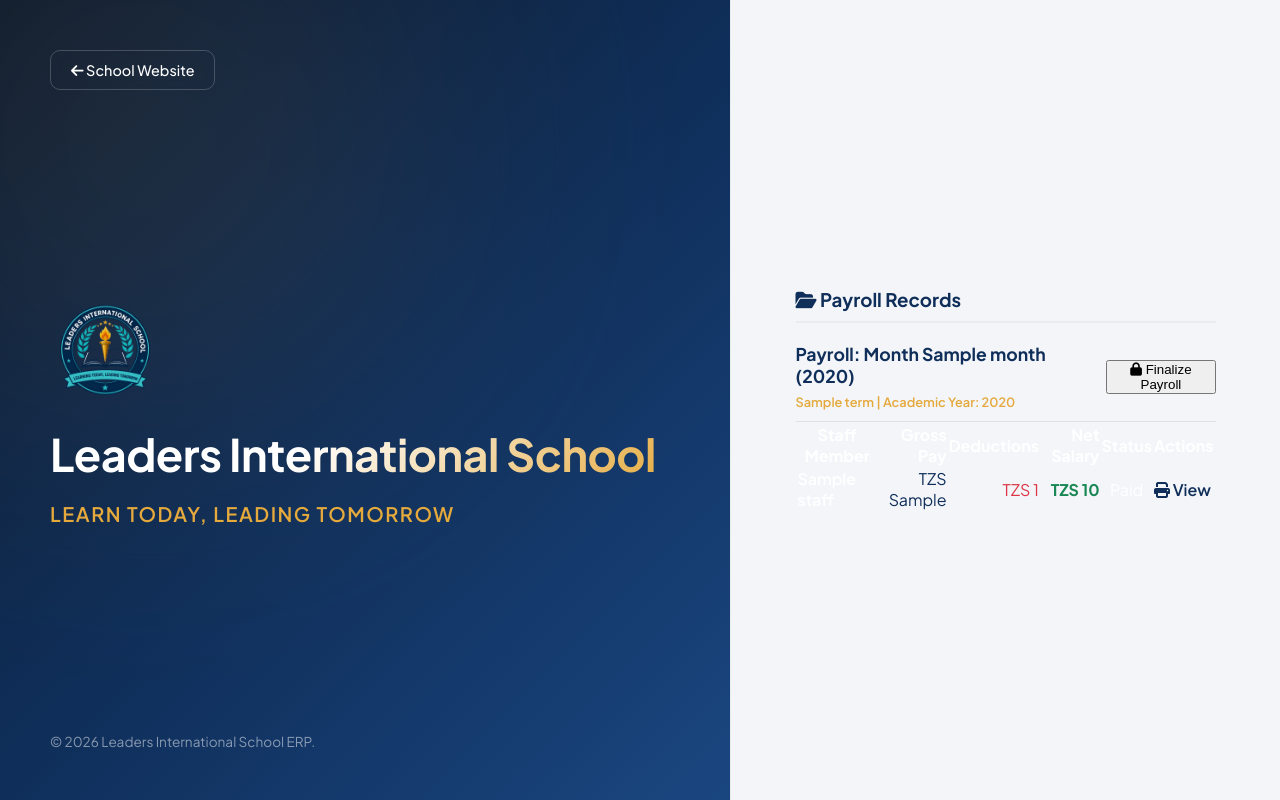
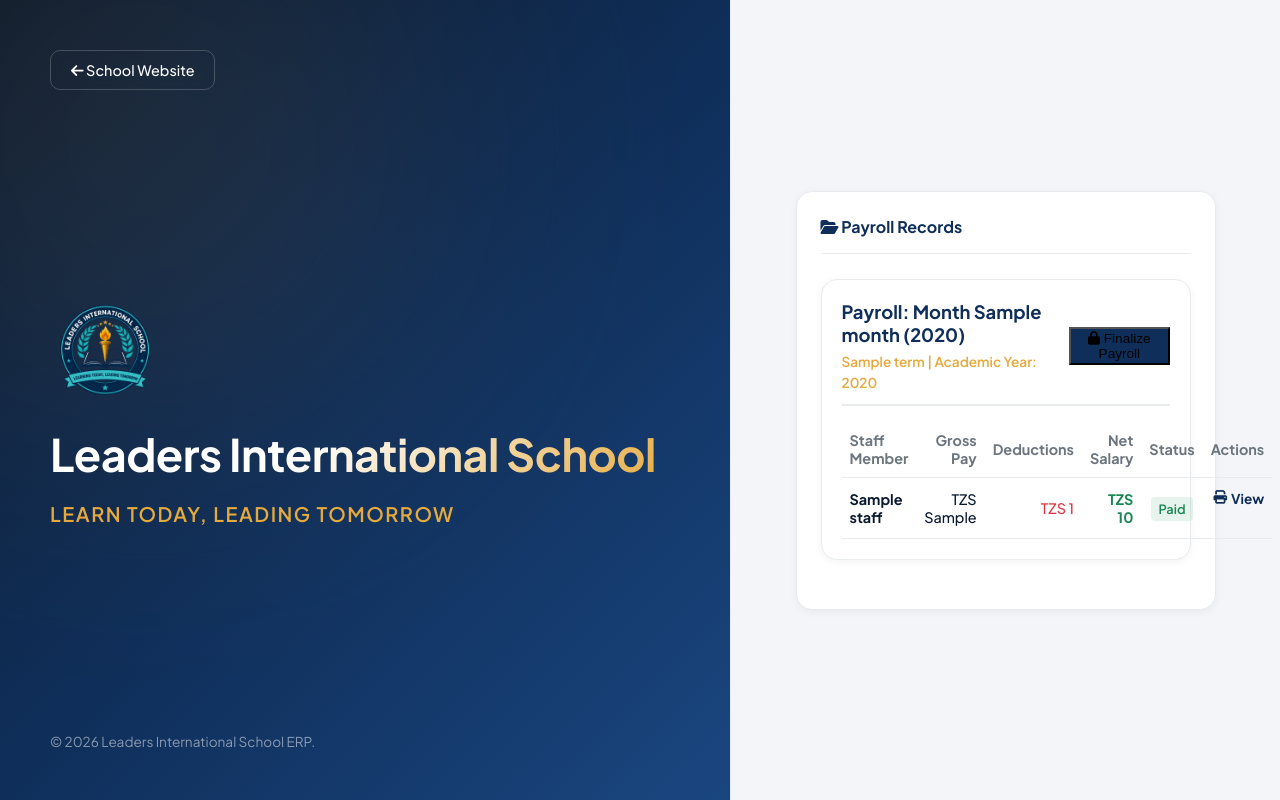
Before and after one commit to johnsirmurs-tech/leadersinternationalschool, a Django app: template templates/erp_core/financials/payroll_list.html in a window 1280 px wide. Run offline with Django 4.2, Linux system fonts and the light colour scheme; the template is opened without the code that fills it: most values are stand-ins (such as "Sample title", 1, 10 or a date in 2020).

Commit message:
feat: redesign Monthly Payroll tab to display records in main page, generate drafts in modal, and allow editing pending draft payslips in modal popups

```diff
--- a/erp_core/urls.py
+++ b/erp_core/urls.py
@@ -38,6 +38,7 @@ urlpatterns = [
     path('financials/payroll/', views.payroll_list, name='payroll_list'),
     path('financials/payroll/finalize/<int:payroll_id>/', views.finalize_payroll, name='finalize_payroll'),
     path('financials/payslip/<int:payslip_id>/', views.view_payslip, name='view_payslip'),
+    path('financials/payslip/edit/<int:payslip_id>/', views.edit_payslip, name='edit_payslip'),
     path('financials/expenses/', views.expense_list, name='expense_list'),
 
     # Phase 4 URLs
--- a/templates/erp_core/financials/payroll_list.html
+++ b/templates/erp_core/financials/payroll_list.html
@@ -111,14 +111,16 @@
     </div>
 {% endif %}
 
-<div class="flex-container">
-    {% if is_accountant_or_director %}
-    <div class="form-card">
-        <h3 style="color: var(--primary); font-weight: 700; margin-bottom: 20px; border-bottom: 2px solid var(--gray-200); padding-bottom: 10px;">
-            <i class="fa-solid fa-plus-circle"></i> Generate Payroll Draft
-        </h3>
+{% if request.GET.action == 'new' %}
+    <!-- Renders inside the modal popup overlay when 'New Payroll' is clicked -->
+    <div class="content-card" style="max-width: 600px; margin: 0 auto;">
+        <div class="card-header-flex" style="border-bottom: 2px solid var(--border-color); padding-bottom: 15px; margin-bottom: 20px;">
+            <h4 style="color: var(--primary); font-weight: 700; margin: 0;">
+                <i class="fa-solid fa-plus-circle"></i> Generate Payroll Draft
+            </h4>
+        </div>
 
-        <form method="POST">
+        <form method="POST" action="{% url 'payroll_list' %}">
             {% csrf_token %}
             <input type="hidden" name="action" value="generate">
 
@@ -159,36 +161,45 @@
                 </select>
             </div>
 
-            <button type="submit" class="btn-submit">
+            <button type="submit" class="btn-save" style="width: 100%;">
                 <i class="fa-solid fa-calculator"></i> Generate Draft Payroll
             </button>
         </form>
     </div>
-    {% endif %}
-
-    <div class="list-card">
-        <h3 style="color: var(--primary); font-weight: 700; margin-bottom: 20px; border-bottom: 2px solid var(--gray-200); padding-bottom: 10px;">
-            <i class="fa-solid fa-folder-open"></i> Payroll Records
-        </h3>
+{% else %}
+    <!-- Renders as the main full workspace page -->
+    <div class="content-card">
+        <div class="card-header-flex" style="margin-bottom: 25px;">
+            <h4 style="margin: 0; color: var(--primary); font-weight: 700;">
+                <i class="fa-solid fa-folder-open"></i> Payroll Records
+            </h4>
+            {% if is_accountant_or_director %}
+                <a href="{% url 'payroll_list' %}?action=new" class="btn-submit" style="display: inline-flex; align-items: center; gap: 8px; width: auto; padding: 10px 20px; font-size: 0.9rem; text-decoration: none; border-radius: var(--radius-md); font-weight: 700; background: linear-gradient(135deg, var(--primary) 0%, var(--primary-light) 100%); color: var(--white); box-shadow: var(--shadow-sm);">
+                    <i class="fa-solid fa-plus-circle"></i> New Payroll
+                </a>
+            {% endif %}
+        </div>
 
         {% for p in payrolls %}
-            <div class="payroll-item">
-                <div style="display: flex; justify-content: space-between; align-items: center; border-bottom: 1.5px solid var(--gray-300); padding-bottom: 10px;">
+            <div class="payroll-item" style="border: 1px solid var(--border-color); border-radius: var(--radius-lg); padding: 20px; margin-bottom: 25px; background-color: var(--bg-card); box-shadow: var(--shadow-sm);">
+                <div style="display: flex; justify-content: space-between; align-items: center; border-bottom: 2.5px solid var(--border-color); padding-bottom: 12px; margin-bottom: 15px;">
                     <div>
-                        <h4 style="color: var(--primary); font-weight: 700; font-size: 1.1rem; margin-bottom: 3px;">
+                        <h4 style="color: var(--primary); font-weight: 700; font-size: 1.15rem; margin: 0 0 4px 0;">
                             Payroll: Month {{ p.month }} ({{ p.year }})
                         </h4>
-                        <span style="font-size: 0.8rem; font-weight: 600; color: var(--accent);">
+                        <span style="font-size: 0.85rem; font-weight: 600; color: var(--accent);">
                             {{ p.term }} | Academic Year: {{ p.academic_year }}
                         </span>
                     </div>
                     <div>
                         {% if p.is_finalized %}
-                            <span class="badge-status badge-finalized"><i class="fa-solid fa-circle-check"></i> Finalized & Locked</span>
+                            <span class="badge" style="background-color: rgba(25, 135, 84, 0.1); color: var(--success); padding: 6px 12px; border-radius: var(--radius-md); font-weight: 700; font-size: 0.85rem;">
+                                <i class="fa-solid fa-circle-check"></i> Finalized & Locked
+                            </span>
                         {% else %}
                             <form method="POST" action="{% url 'finalize_payroll' p.id %}" style="display: inline;">
                                 {% csrf_token %}
-                                <button type="submit" class="btn-finalize" onclick="return confirm('Finalize and lock this payroll? Staff members will be notified and can view their payslips.');">
+                                <button type="submit" class="btn-save" style="height: 38px; padding: 0 16px !important; font-size: 0.85rem !important; box-shadow: none !important; background: var(--primary) !important;" onclick="return confirm('Finalize and lock this payroll? Staff members will be notified and can view their payslips.');">
                                     <i class="fa-solid fa-lock"></i> Finalize Payroll
                                 </button>
                             </form>
@@ -196,35 +207,40 @@
                     </div>
                 </div>
 
-                <table class="payslip-table">
+                <table class="payslip-table" style="width: 100%; border-collapse: collapse; text-align: left; font-size: 0.9rem;">
                     <thead>
-                        <tr>
-                            <th>Staff Member</th>
-                            <th style="text-align: right;">Gross Pay</th>
-                            <th style="text-align: right;">Deductions</th>
-                            <th style="text-align: right;">Net Salary</th>
-                            <th style="text-align: center;">Status</th>
-                            <th>Actions</th>
+                        <tr style="border-bottom: 1.5px solid var(--border-color); color: var(--text-muted); font-weight: 600;">
+                            <th style="padding: 10px 8px;">Staff Member</th>
+                            <th style="padding: 10px 8px; text-align: right;">Gross Pay</th>
+                            <th style="padding: 10px 8px; text-align: right;">Deductions</th>
+                            <th style="padding: 10px 8px; text-align: right;">Net Salary</th>
+                            <th style="padding: 10px 8px; text-align: center;">Status</th>
+                            <th style="padding: 10px 8px; text-align: right;">Actions</th>
                         </tr>
                     </thead>
                     <tbody>
                         {% for slip in p.payslips.all %}
-                            <tr>
-                                <td style="font-weight: 600;">{{ slip.staff.get_full_name }}</td>
-                                <td style="text-align: right; color: var(--primary);">TZS {{ slip.gross_earnings }}</td>
-                                <td style="text-align: right; color: var(--danger);">TZS {{ slip.total_deductions }}</td>
-                                <td style="text-align: right; font-weight: 700; color: var(--success);">TZS {{ slip.net_salary }}</td>
-                                <td style="text-align: center;">
+                            <tr style="border-bottom: 1px solid var(--border-color);">
+                                <td style="padding: 12px 8px; font-weight: 700; color: var(--text-main);">{{ slip.staff.get_full_name }}</td>
+                                <td style="padding: 12px 8px; text-align: right; color: var(--text-main); font-weight: 500;">TZS {{ slip.gross_earnings }}</td>
+                                <td style="padding: 12px 8px; text-align: right; color: var(--danger); font-weight: 500;">TZS {{ slip.total_deductions }}</td>
+                                <td style="padding: 12px 8px; text-align: right; font-weight: 700; color: var(--success);">TZS {{ slip.net_salary }}</td>
+                                <td style="padding: 12px 8px; text-align: center;">
                                     {% if slip.status == 'PENDING' %}
-                                        <span class="badge-status badge-pending">Draft Pending</span>
+                                        <span class="badge" style="background-color: rgba(245, 158, 11, 0.1); color: var(--warning); padding: 4px 8px; border-radius: 4px; font-weight: 600; font-size: 0.8rem;">Draft Pending</span>
                                     {% elif slip.status == 'FINALIZED' %}
-                                        <span class="badge-status badge-finalized">Finalized</span>
+                                        <span class="badge" style="background-color: rgba(30, 80, 200, 0.1); color: var(--primary); padding: 4px 8px; border-radius: 4px; font-weight: 600; font-size: 0.8rem;">Finalized</span>
                                     {% else %}
-                                        <span class="badge-status badge-paid">Paid</span>
+                                        <span class="badge" style="background-color: rgba(25, 135, 84, 0.1); color: var(--success); padding: 4px 8px; border-radius: 4px; font-weight: 600; font-size: 0.8rem;">Paid</span>
                                     {% endif %}
                                 </td>
-                                <td>
-                                    <a href="{% url 'view_payslip' slip.id %}" style="color: var(--primary); font-weight: 600; text-decoration: none;">
+                                <td style="padding: 12px 8px; text-align: right; display: flex; gap: 12px; justify-content: flex-end; align-items: center;">
+                                    {% if not p.is_finalized and is_accountant_or_director %}
+                                        <a href="{% url 'edit_payslip' slip.id %}" style="color: var(--accent); font-weight: 700; text-decoration: none; font-size: 0.85rem; display: inline-flex; align-items: center; gap: 4px;">
+                                            <i class="fa-solid fa-pen-to-square"></i> Edit
+                                        </a>
+                                    {% endif %}
+                                    <a href="{% url 'view_payslip' slip.id %}" style="color: var(--primary); font-weight: 700; text-decoration: none; font-size: 0.85rem; display: inline-flex; align-items: center; gap: 4px;">
                                         <i class="fa-solid fa-print"></i> View
                                     </a>
                                 </td>
@@ -234,8 +250,8 @@
                 </table>
             </div>
         {% empty %}
-            <p style="color: var(--gray-600); text-align: center; padding: 40px;">No payrolls generated.</p>
+            <p style="color: var(--text-muted); text-align: center; padding: 40px; font-weight: 600;">No payrolls generated.</p>
         {% endfor %}
     </div>
-</div>
+{% endif %}
 {% endblock %}
```
Also changed, not shown: erp_core/views.py (+44 -0 lines), templates/erp_core/financials/payslip_edit_modal.html (added, +49 -0 lines).
